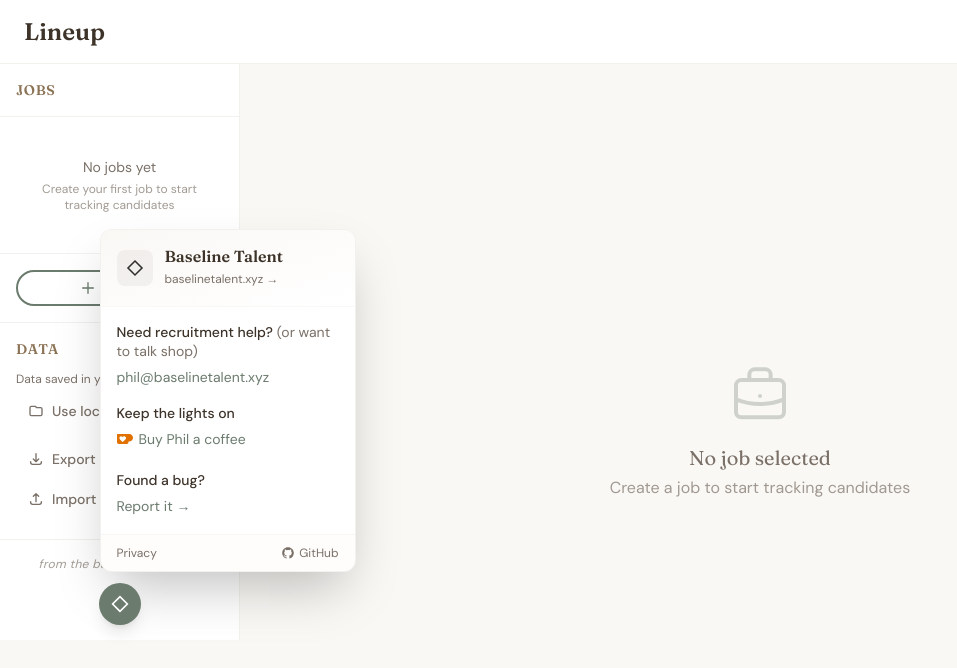
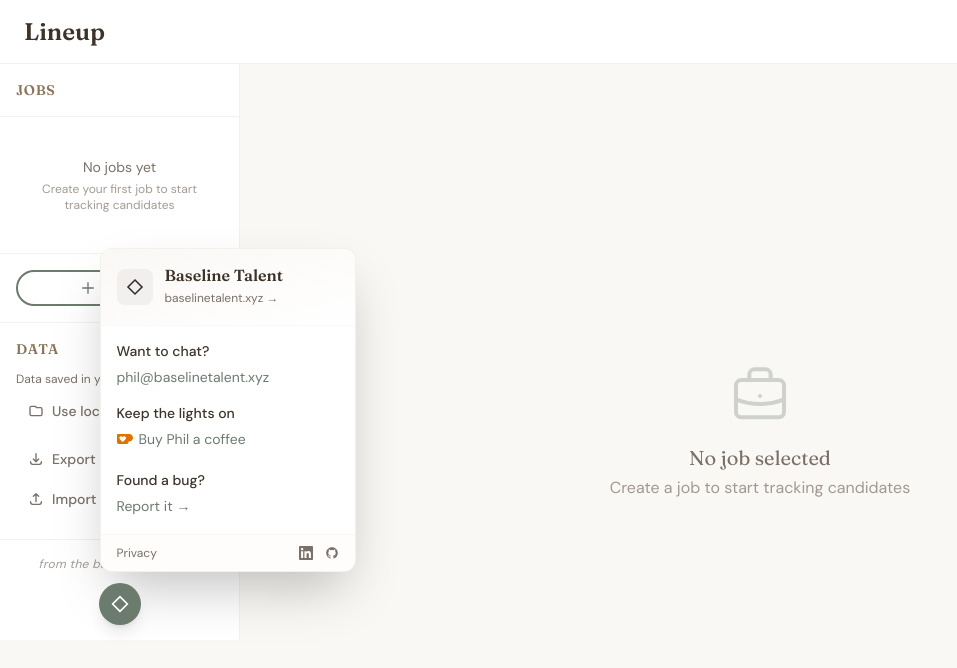
Before and after one commit to phil-baseline/baseline-talent-lineup, a React (Vite) app: page / in a window 1280 px wide. Both pictures are taken after a click on the button "Support menu". Shown: the top 668 px of the page, without its empty margins (0-957 px from the left). Built offline with nearby package versions, Linux system fonts and the light colour scheme.

Commit message:
Simplify chat CTA, add LinkedIn to footer

```diff
--- a/src/components/Sidebar/SupportMenu.tsx
+++ b/src/components/Sidebar/SupportMenu.tsx
@@ -85,11 +85,10 @@
 
           {/* CTAs */}
           <div className="p-4 space-y-4 border-t border-brown/5">
-            {/* Need help */}
+            {/* Chat */}
             <div>
               <p className="text-sm text-deep-brown font-medium leading-snug">
-                Need recruitment help?
-                <span className="text-stone font-normal"> (or want to talk shop)</span>
+                Want to chat?
               </p>
               <button
                 onClick={() => handleCopyEmail('help')}
@@ -146,17 +145,30 @@
               >
                 Privacy
               </button>
+              <div className="flex items-center gap-3">
+                <a
+                  href="https://linkedin.com/in/phil-mosher"
+                  target="_blank"
+                  rel="noopener noreferrer"
+                  className="hover:text-deep-brown transition-colors"
+                  aria-label="LinkedIn"
+                >
+                  <svg className="w-3.5 h-3.5" fill="currentColor" viewBox="0 0 24 24">
+                    <path d="M20.447 20.452h-3.554v-5.569c0-1.328-.027-3.037-1.852-3.037-1.853 0-2.136 1.445-2.136 2.939v5.667H9.351V9h3.414v1.561h.046c.477-.9 1.637-1.85 3.37-1.85 3.601 0 4.267 2.37 4.267 5.455v6.286zM5.337 7.433c-1.144 0-2.063-.926-2.063-2.065 0-1.138.92-2.063 2.063-2.063 1.14 0 2.064.925 2.064 2.063 0 1.139-.925 2.065-2.064 2.065zm1.782 13.019H3.555V9h3.564v11.452zM22.225 0H1.771C.792 0 0 .774 0 1.729v20.542C0 23.227.792 24 1.771 24h20.451C23.2 24 24 23.227 24 22.271V1.729C24 .774 23.2 0 22.222 0h.003z"/>
+                  </svg>
+                </a>
                 <a
                   href="https://github.com/phil-baseline/baseline-talent-lineup"
                   target="_blank"
                   rel="noopener noreferrer"
-                className="flex items-center gap-1 hover:text-deep-brown transition-colors"
+                  className="hover:text-deep-brown transition-colors"
+                  aria-label="GitHub"
                 >
                   <svg className="w-3.5 h-3.5" fill="currentColor" viewBox="0 0 24 24">
                     <path fillRule="evenodd" clipRule="evenodd" d="M12 2C6.477 2 2 6.477 2 12c0 4.42 2.865 8.17 6.839 9.49.5.092.682-.217.682-.482 0-.237-.008-.866-.013-1.7-2.782.604-3.369-1.34-3.369-1.34-.454-1.156-1.11-1.463-1.11-1.463-.908-.62.069-.608.069-.608 1.003.07 1.531 1.03 1.531 1.03.892 1.529 2.341 1.087 2.91.831.092-.646.35-1.086.636-1.336-2.22-.253-4.555-1.11-4.555-4.943 0-1.091.39-1.984 1.029-2.683-.103-.253-.446-1.27.098-2.647 0 0 .84-.269 2.75 1.025A9.578 9.578 0 0112 6.836c.85.004 1.705.114 2.504.336 1.909-1.294 2.747-1.025 2.747-1.025.546 1.377.203 2.394.1 2.647.64.699 1.028 1.592 1.028 2.683 0 3.842-2.339 4.687-4.566 4.935.359.309.678.919.678 1.852 0 1.336-.012 2.415-.012 2.743 0 .267.18.578.688.48C19.138 20.167 22 16.418 22 12c0-5.523-4.477-10-10-10z" />
                   </svg>
-                GitHub
                 </a>
+              </div>
             </div>
           </div>
         </div>
```
Lines whose indentation alone changed are shown as unchanged.
